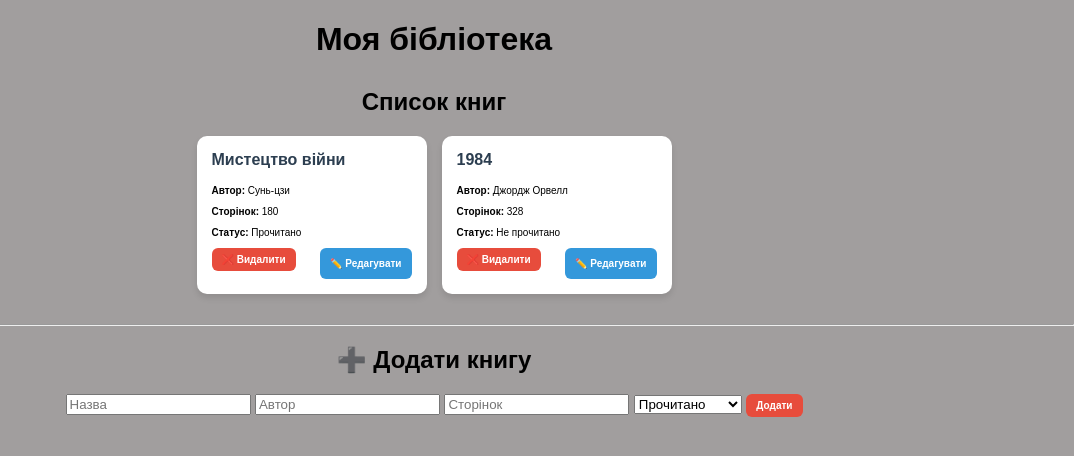
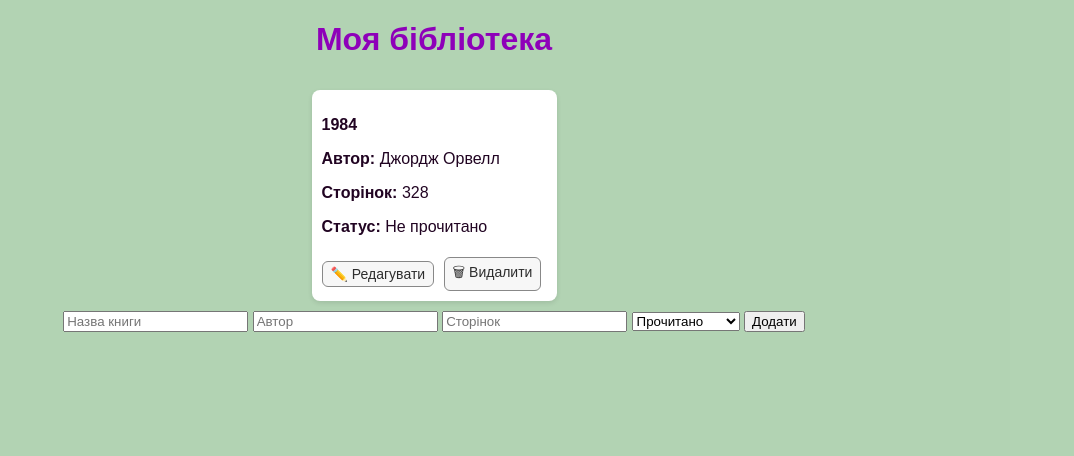
Before and after one commit to Artem-Yurchenko-cyber/CRUD-project, a Flask app: page / in a window 1280 px wide. Shown: the top 456 px of the page, without its empty margins (206-1280 px from the left). Run offline with Flask 3, Linux system fonts and the light colour scheme.

Commit message:
chenged structure

```diff
--- a/app.py
+++ b/app.py
@@ -2,48 +2,58 @@
 
 app = Flask(__name__)
 
+# Дані зберігаються у пам'яті
 books = [
     {"id": 1, "title": "Мистецтво війни", "author": "Сунь-цзи", "pages": 180, "status": "Прочитано"},
     {"id": 2, "title": "1984", "author": "Джордж Орвелл", "pages": 328, "status": "Не прочитано"},
 ]
+# next_id = 3
+next_id = max(b["id"] for b in books) + 1 if books else 1
 
 @app.route("/")
 def index():
     return render_template("index.html", books=books)
 
-# Create
 @app.route("/add", methods=["POST"])
 def add_book():
-    new_id = max([b["id"] for b in books]) + 1 if books else 1
+    global next_id
     title = request.form["title"]
     author = request.form["author"]
     pages = request.form["pages"]
     status = request.form["status"]
-    books.append({"id": new_id, "title": title, "author": author, "pages": pages, "status": status})
+
+    books.append({
+        "id": next_id,
+        "title": title,
+        "author": author,
+        "pages": pages,
+        "status": status
+    })
+    next_id += 1
+
     return redirect(url_for("index"))
 
-# Update
-@app.route("/edit/<int:book_id>", methods=["GET", "POST"])
-def edit_book(book_id):
-    book = next((b for b in books if b["id"] == book_id), None)
-    if not book:
-        return "Book not found", 404
+@app.route("/delete/<int:id>")
+def delete_book(id):
+    global books
+    books = [b for b in books if b["id"] != id]
+    return redirect(url_for("index"))
+
+@app.route("/edit/<int:id>", methods=["GET", "POST"])
+def edit_book(id):
+    book = next((b for b in books if b["id"] == id), None)
 
     if request.method == "POST":
-        book["title"] = request.form["title"]
-        book["author"] = request.form["author"]
-        book["pages"] = request.form["pages"]
-        book["status"] = request.form["status"]
+        if book:
+            book["title"] = request.form["title"]
+            book["author"] = request.form["author"]
+            book["pages"] = request.form["pages"]
+            book["status"] = request.form["status"]
         return redirect(url_for("index"))
 
     return render_template("edit.html", book=book)
 
-# Delete
-@app.route("/delete/<int:book_id>", methods=["POST"])
-def delete_book(book_id):
-    global books
-    books = [b for b in books if b["id"] != book_id]
-    return redirect(url_for("index"))
-
+# Запуск сервера
 if __name__ == "__main__":
+    # debug = True -> сервер перехапускає
     app.run(debug=True)
--- /dev/null
+++ b/plan.txt
@@ -0,0 +1,6 @@
+Зрозити так не лише для книг, а й для фільмів
+має бути інтерфейс, де можна обрати бібліотеку, кінотеатр
+
+щодо бібліотеки наразі:
+є функції читання та додавання,
+додати функції редагування та видалення
--- a/static/style.css
+++ b/static/style.css
@@ -1,67 +1,58 @@
 body {
     font-family: Arial, sans-serif;
-    background: #a19e9e;
+    background-color: #b2d3b3;
+    text-align: center;
     margin: 0;
-    padding: 0px;
-    text-align: center;
+    padding: 0;
 }
 
-header h1 {
-    margin-bottom: 30px;
+h1 {
+    color: #8e00b9;
 }
 
-.cards {
+.container {
     display: flex;
     flex-wrap: wrap;
     justify-content: center;
-    gap: 15px;
-    margin-bottom: 30px;
+    margin-top: 10px;
+    color: #210422
 }
 
-.card {
-    background: white;
-    border-radius: 10px;
-    box-shadow: 0px 4px 6px rgba(0,0,0,0.1);
-    padding: 15px;
-    width: 200px;  /* 📌 робимо в 2-3 рази менші */
-    font-size: 10px;  /* 📌 зменшений шрифт */
+.book {
+    background-color: white;
+    border-radius: 8px;
+    padding: 10px;
+    margin: 10px;
+    width: 225px;
+    box-shadow: 0px 2px 5px rgba(0,0,0,0.1);
     text-align: left;
 }
 
-.card h3 {
-    margin-top: 0;
-    font-size: 16px;
-    color: #2c3e50;
+.book a {
+    font-family: Arial, sans-serif;
+    display: inline-block;
+    margin-top: 5px;
+    margin-right: 5px;
+    padding: 4px 8px;
+    border: 1px solid #888;
+    border-radius: 6px;
+    text-decoration: none;
+    font-size: 14px; /* зменшує розмір тексту */
+    color: #2d2d2d;
+    background-color: #f7f7f7;
+    transition: 0.3s;
+    vertical-align: middle; /* вирівнює по вертикалі */
 }
 
-.buttons {
-    margin-top: 10px;
-    display: flex;
-    justify-content: space-between;
+.book a:hover {
+    background-color: #ddd;
+    color: #000;
 }
 
-button, a {
-    display: inline-block;
-    padding: 6px 10px;
-    border-radius: 6px;
-    border: none;
-    text-decoration: none;
-    font-size: 10px;
-    font-weight: bold;
-    cursor: pointer;
+/* опціонально – щоб точно йшли в ряд */
+.book .actions {
+    display: flex;
+    justify-content: flex-start;
+    gap: 5px;
+    flex-wrap: wrap; /* якщо екран вузький – переноситимуться */
 }
-
-button {
-    background-color: #e74c3c;
-    color: white;
-}
-
-a {
-    background-color: #3498db;
-    color: white;
-    padding: 10px 10px;
-}
-
-form {
-    margin: 0px 0;
-}
--- a/templates/base.html
+++ b/templates/base.html
@@ -2,16 +2,15 @@
 <html lang="uk">
 <head>
     <meta charset="UTF-8">
-    <title>Flask Library CRUD</title>
+    <title>Моя бібліотека</title>
     <link rel="stylesheet" href="{{ url_for('static', filename='style.css') }}">
-    <script src="{{ url_for('static', filename='script.js') }}" defer></script>
 </head>
 <body>
     <header>
-        <h1>Моя бібліотека</h1>
+        <h1>📚 Моя бібліотека</h1>
     </header>
 
-    <main class="container">
+    <main>
         {% block content %}{% endblock %}
     </main>
 </body>
--- a/templates/index.html
+++ b/templates/index.html
@@ -1,33 +1,30 @@
-{% extends "base.html" %}
+<!DOCTYPE html>
+<html lang="uk">
+<head>
+    <meta charset="UTF-8">
+    <title>Моя бібліотека</title>
+    <link rel="stylesheet" href="{{ url_for('static', filename='style.css') }}">
+</head>
+<body>
+    <h1>Моя бібліотека</h1>
 
-{% block content %}
-<section>
-    <h2>Список книг</h2>
-    <div class="cards">
+    <!-- список книг -->
+    <div class="container">
         {% for book in books %}
-        <div class="card">
-            <h3>{{ book.title }}</h3>
-            <p><strong>Автор:</strong> {{ book.author }}</p>
-            <p><strong>Сторінок:</strong> {{ book.pages }}</p>
-            <p><strong>Статус:</strong> {{ book.status }}</p>
-
-            <div class="buttons">
-                <form action="{{ url_for('delete_book', book_id=book.id) }}" method="POST">
-                    <button type="submit" onclick="return confirmDelete()">❌ Видалити</button>
-                </form>
-                <a href="{{ url_for('edit_book', book_id=book.id) }}">✏️ Редагувати</a>
+            <div class="book">
+                <p><b>{{ book.title }}</b></p>
+                <p><strong>Автор:</strong> {{ book.author }}</p>
+                <p><strong>Сторінок:</strong> {{ book.pages }}</p>
+                <p><strong>Статус:</strong> {{ book.status }}</p>
+                <a href="{{ url_for('edit_book', id=book.id) }}">✏️ Редагувати</a>
+                <a href="{{ url_for('delete_book', id=book.id) }}" onclick="return confirm('Видалити книгу?')">🗑 Видалити</a>
             </div>
-        </div>
         {% endfor %}
     </div>
-</section>
 
-<hr>
-
-<section>
-    <h2>➕ Додати книгу</h2>
-    <form action="{{ url_for('add_book') }}" method="POST" class="add-form">
-        <input type="text" name="title" placeholder="Назва" required>
+        <!-- форма для додавання -->
+    <form action="/add" method="post">
+        <input type="text" name="title" placeholder="Назва книги" required>
         <input type="text" name="author" placeholder="Автор" required>
         <input type="number" name="pages" placeholder="Сторінок" required>
         <select name="status">
@@ -36,5 +33,6 @@
         </select>
         <button type="submit">Додати</button>
     </form>
-</section>
-{% endblock %}
+
+</body>
+</html>
```
Also changed, not shown: code.txt (added, +212 -0 lines), templates/edit.html (+16 -9 lines), modules/__init__.py (added), modules/library.py (added), modules/movies.py (added), templates/home.html (added), templates/library/edit.html (added), templates/library/index.html (added), templates/movies/edit.html (added), templates/movies/index.html (added).
